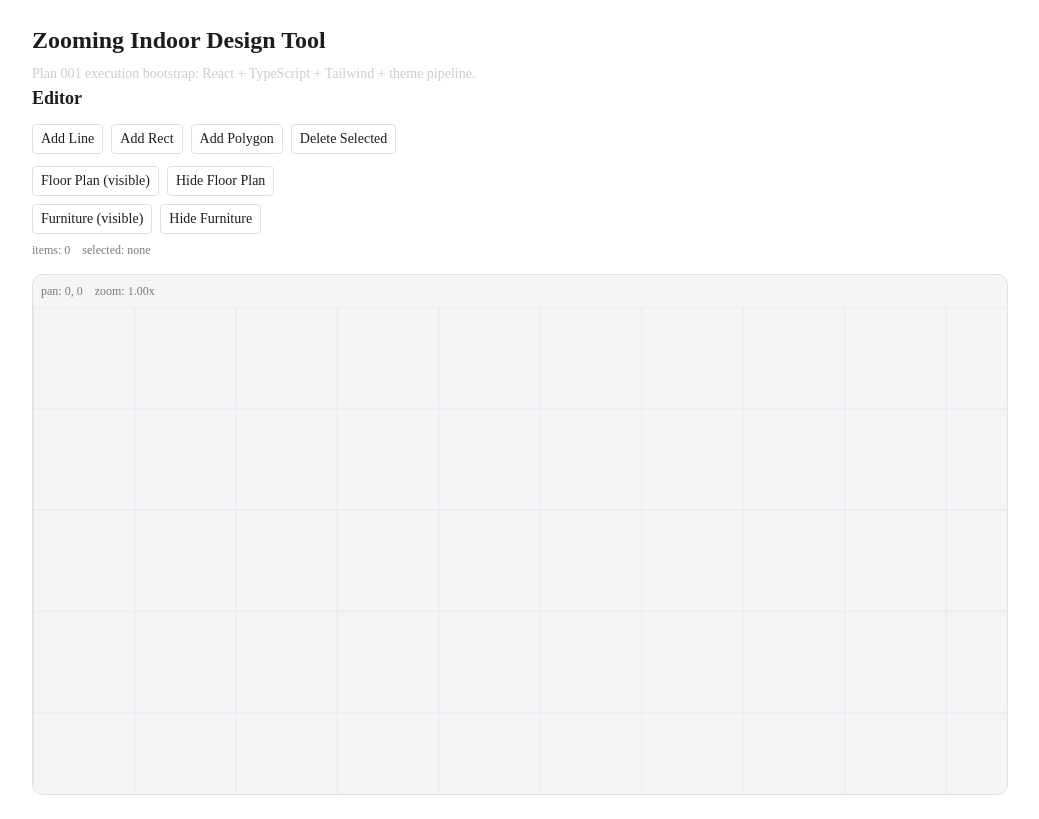
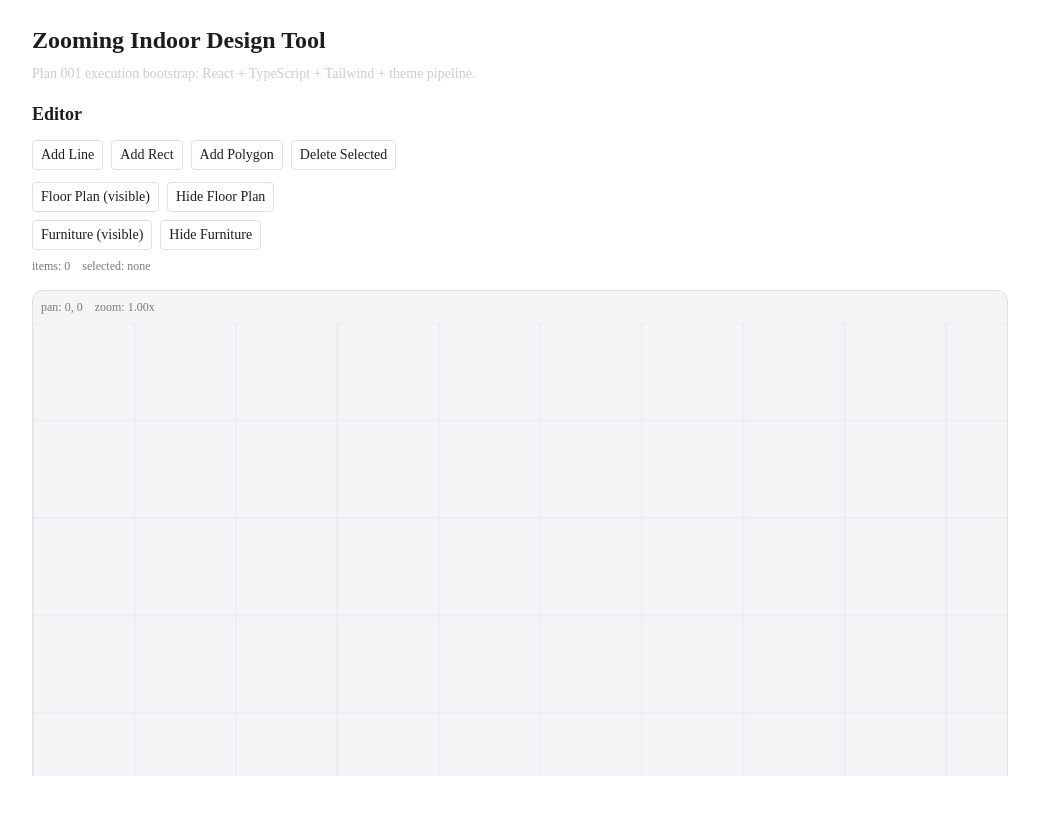
Before and after one commit to Anddd7/zooming, a React (Vite) app: page /editor in a window 1280 px wide. Shown: the whole page, without its empty margins (120-1159 px from the left). Built offline with nearby package versions, Linux system fonts and the light colour scheme.

Commit message:
fix(editor): prevent page scrolling from blocking canvas move

```diff
--- a/src/app/App.tsx
+++ b/src/app/App.tsx
@@ -4,16 +4,18 @@ import { AppRoutes } from "./router/AppRoutes";
 
 export function App() {
   return (
-    <main className="min-h-screen bg-canvas text-body">
-      <section className="mx-auto max-w-5xl p-6">
+    <main className="h-screen overflow-hidden bg-canvas text-body">
+      <section className="mx-auto flex h-full min-h-0 max-w-5xl flex-col p-6">
         <h1 className="text-2xl font-semibold">Zooming Indoor Design Tool</h1>
         <p className="mt-2 text-sm text-body-muted">
           Plan 001 execution bootstrap: React + TypeScript + Tailwind + theme
           pipeline.
         </p>
-        <BrowserRouter>
-          <AppRoutes />
-        </BrowserRouter>
+        <div className="mt-4 min-h-0 flex-1 overflow-hidden">
+          <BrowserRouter>
+            <AppRoutes />
+          </BrowserRouter>
+        </div>
       </section>
     </main>
   );
--- a/src/app/pages/EditorPage.tsx
+++ b/src/app/pages/EditorPage.tsx
@@ -9,7 +9,7 @@ export function EditorPage() {
   const state = useSyncExternalStore(store.subscribe, store.getState, store.getState);
 
   return (
-    <section>
+    <section className="flex h-full min-h-0 flex-col overflow-hidden">
       <h2 className="text-lg font-semibold">Editor</h2>
 
       <div className="mt-3 flex flex-wrap gap-2 text-sm">
@@ -69,6 +69,7 @@ export function EditorPage() {
         <span className="ml-3">selected: {state.selectedItemIds[0] ?? "none"}</span>
       </div>
 
+      <div className="min-h-0 flex-1 overflow-hidden">
         <CanvasEditor
           items={state.items}
           layers={state.layers}
@@ -76,6 +77,7 @@ export function EditorPage() {
           onSelectItem={(itemId) => state.selectSingleItem(itemId)}
           onMoveSelectedBy={(delta) => state.moveSelectedItemBy(delta)}
         />
+      </div>
     </section>
   );
 }
--- a/src/engine/canvas/CanvasEditor.tsx
+++ b/src/engine/canvas/CanvasEditor.tsx
@@ -106,7 +106,7 @@ export function CanvasEditor({
   return (
     <section
       data-testid="editor-canvas"
-      className="mt-4 min-h-[420px] rounded-md border border-hairline bg-canvas-parchment"
+      className="mt-4 flex h-full min-h-0 flex-col rounded-md border border-hairline bg-canvas-parchment"
       aria-label="2D canvas editor area"
     >
       <div className="p-2 text-xs text-ink-muted-48">
@@ -118,7 +118,7 @@ export function CanvasEditor({
         data-testid="editor-canvas-surface"
         width={DEFAULT_WIDTH}
         height={DEFAULT_HEIGHT}
-        className="block w-full"
+        className="block h-full min-h-0 w-full touch-none"
         onMouseDown={(event) => {
           if (event.button !== 0) {
             return;
```
Also changed, not shown: 2 other files (tests, documents, lock files or other folders). Lines whose indentation alone changed are shown as unchanged.
